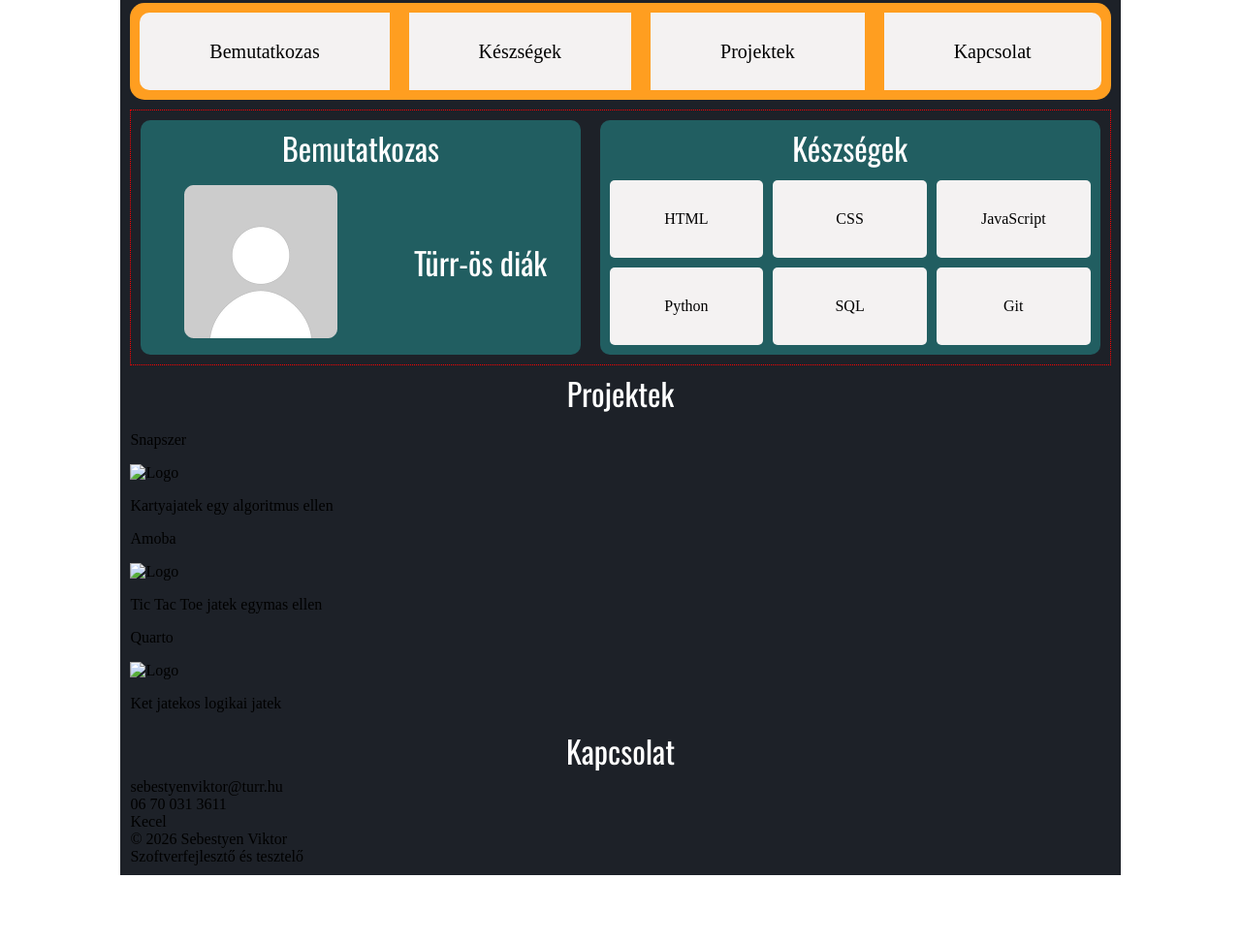
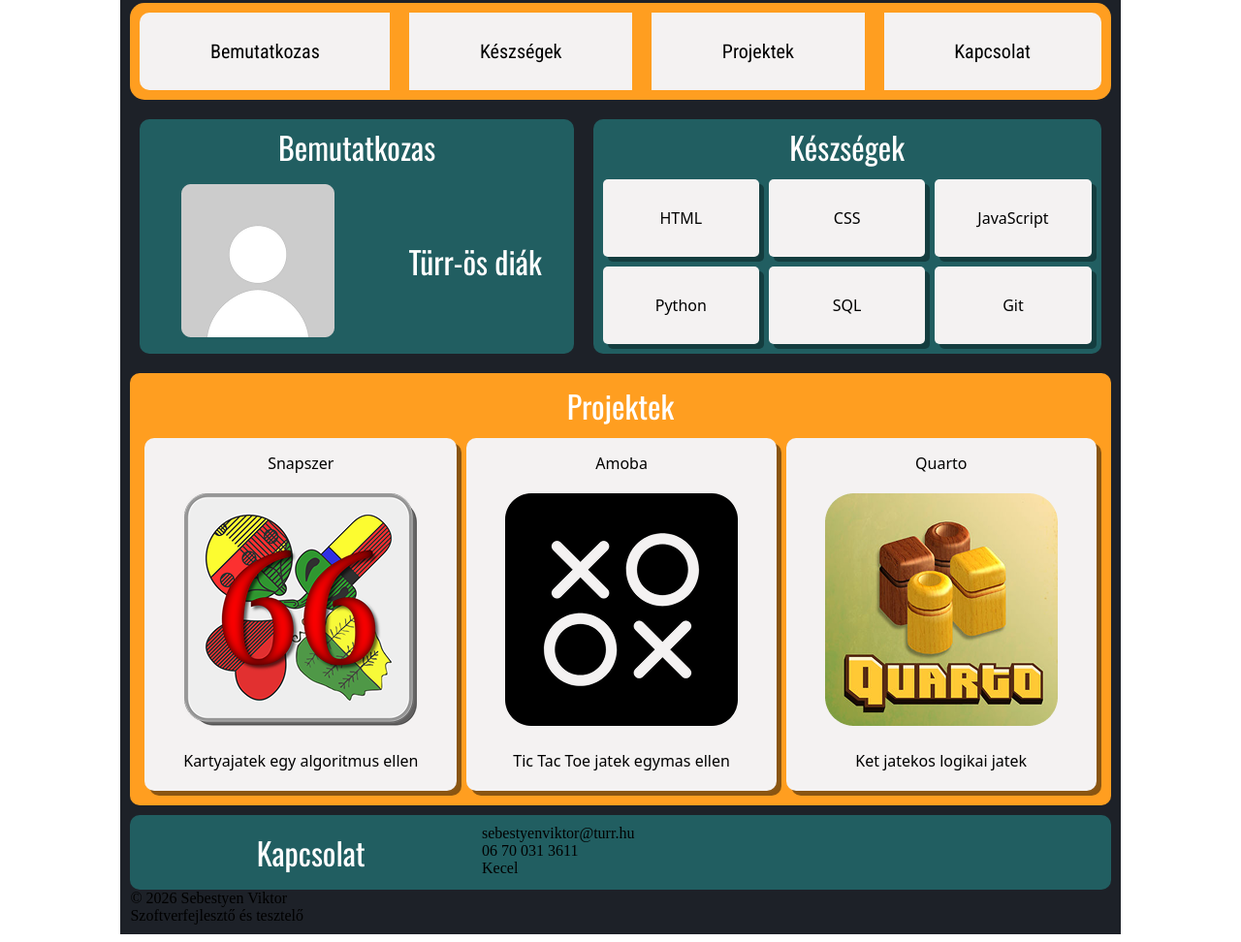
Before and after one commit to SSSViktor/portfolio, a plain HTML site: page index.html in a window 1280 px wide. Shown: the part 225-1197 px from the top of the page at 97% size. Before the commit the page ends 1136 px from the top, so only its background shows below. Drawn offline with nearby package versions, Linux system fonts and the light colour scheme; a web font is replaced by a local one.

Commit message:
Projektek CSS

```diff
--- a/css/style.css
+++ b/css/style.css
@@ -1,5 +1,7 @@
 @import url('https://fonts.googleapis.com/css2?family=Oswald:wght@200..700&display=swap');
 @import url('https://fonts.googleapis.com/css2?family=Oswald:wght@200..700&family=Roboto+Condensed:ital,wght@0,100..900;1,100..900&display=swap');
+@import url('https://fonts.googleapis.com/css2?family=Boldonse&family=Oswald:wght@200..700&family=Roboto+Condensed:ital,wght@0,100..900;1,100..900&display=swap');
+
 main{
     width: 80%;
     max-width: 1200px;
@@ -50,6 +52,7 @@ nav a{
     text-decoration: none;
     color: black;
     font-size: 20px;
+    font-family: "Roboto Condensed", sans-serif;
 }
 
 nav a:nth-child(1){
@@ -61,7 +64,6 @@ nav a:nth-child(4){
 }
 
 #bemu_kesz{
-    border: dotted 1px red;
     display: flex;
 }
 
@@ -116,9 +118,68 @@ nav a:nth-child(4){
     justify-content: center;
     align-items: center;
     border-radius: 5px;
+    box-shadow: 5px 5px 0 0 #143d3f;
+    font-family: "Boldonse", system-ui;
+    font-weight: 400;
 }
 
-@media (max-width: 600px){
+#projektek{
+    background-color: #FF9E20;
+    border-radius: 10px;
+    padding: 15px;
+    padding-top: 5px;
+    margin-top: 10px;
+    margin-bottom: 10px;
+}
+
+#projektek section{
+    display: flex;
+    justify-content: space-around;
+    gap: 10px;
+    margin-top: 10px;
+}
+
+#projektek section div{
+    text-align: center;
+    font-family: "Boldonse", system-ui;
+    background-color: #F4F2F2;
+    flex-grow: 1;
+    border-radius: 10px;
+    box-shadow: 5px 5px 0 0 #8a5511;
+}
+
+.kartya_cim{
+    margin-top: 15px;
+    margin-bottom: 20px;
+    display: flex;
+    justify-content: center;
+}
+
+.kartyak_szoveg{
+    margin-top: 20px;
+    margin-bottom: 20px;
+    word-wrap: break-word;
+    display: flex;
+    justify-content: center;
+}
+
+#kapcsolat{
+    background-color: #215E61;
+    border-radius: 10px;
+    padding: 10px;
+    display: flex;
+    justify-content: space-around;
+}
+
+#kapcsolat p{
+    flex-grow: 1;
+}
+
+#kapcsolat section{
+    flex-grow: 2;
+}
+
+@media (max-width: 800px){
     main{
         background-color: red;
     }
--- a/index.html
+++ b/index.html
@@ -44,17 +44,17 @@
             <section>
                 <div class="kartyak">
                     <p class="kartya_cim">Snapszer</p>
-                    <img src="" alt="Logo">
+                    <img src="./img/image1.png" alt="Logo">
                     <p class="kartyak_szoveg">Kartyajatek egy algoritmus ellen</p>
                 </div>
                 <div class="kartyak">
                     <p class="kartya_cim">Amoba</p>
-                    <img src="" alt="Logo">
+                    <img src="./img/image2.png" alt="Logo">
                     <p class="kartyak_szoveg">Tic Tac Toe jatek egymas ellen</p>
                 </div>
                 <div class="kartyak">
                     <p class="kartya_cim">Quarto</p>
-                    <img src="" alt="Logo">
+                    <img src="./img/image3.png" alt="Logo">
                     <p class="kartyak_szoveg">Ket jatekos logikai jatek</p>
                 </div>
             </section>
```
Also changed, not shown: img/image1.png (added), img/image2.png (added), img/image3.png (added).
